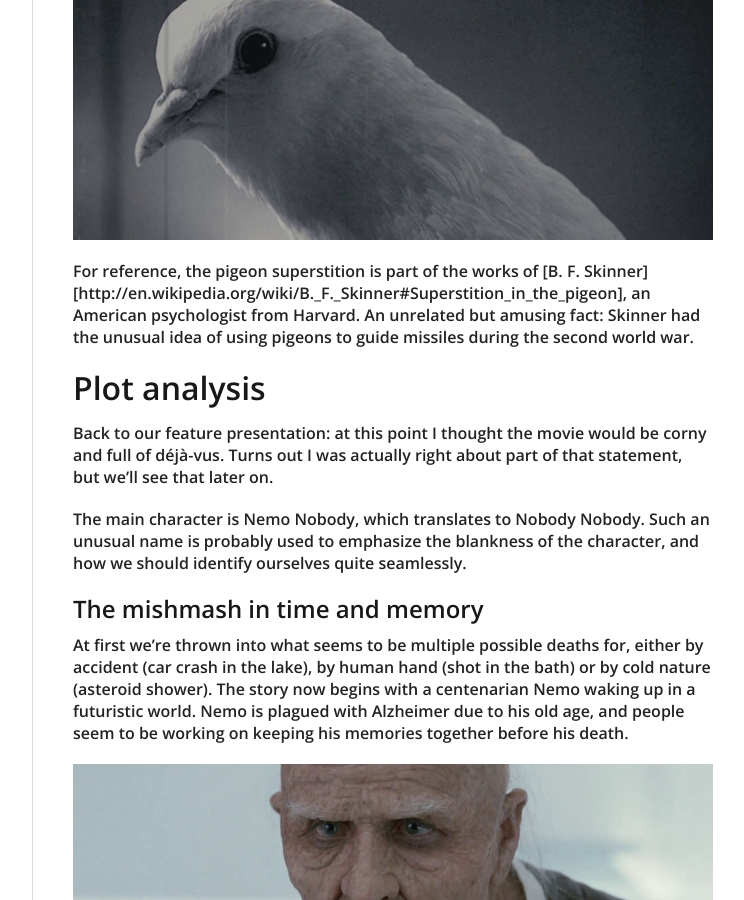
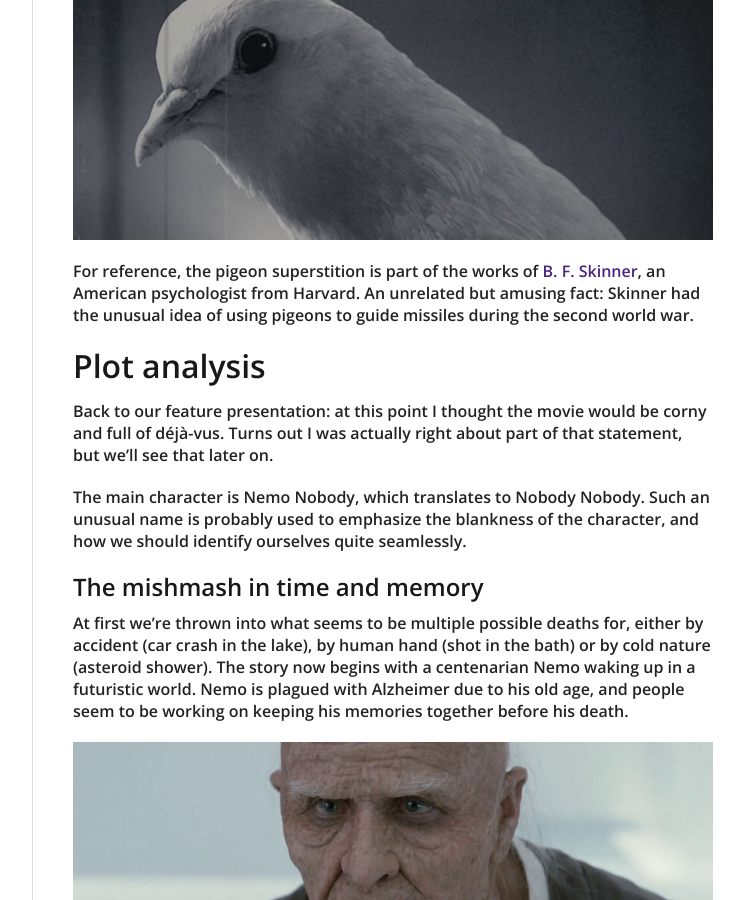
Before and after one commit to jmcomets/jmcomets.github.io, a Jekyll site: the page built from _posts/2015-04-26-mr-nobody-an-introspective-about-life.md, in a window 1280 px wide and 900 px high, scrolled down 1120 px. Shown: the whole window, without its empty margins (378-1122 px from the left). Built offline with Jekyll 4.4.1, drawn with Linux system fonts in a browser that asks for light colours; nearby versions of some CDN libraries.

```diff
--- a/_posts/2015-04-26-mr-nobody-an-introspective-about-life.md
+++ b/_posts/2015-04-26-mr-nobody-an-introspective-about-life.md
@@ -39,7 +39,7 @@
 ![The pigeon's superstition]({{ site.url }}/assets/img/mr-nobody-an-introspective-about-life/pigeon.png)
 
 For reference, the pigeon superstition is part of the works of [B. F.
-Skinner][http://en.wikipedia.org/wiki/B._F._Skinner#Superstition_in_the_pigeon],
+Skinner](http://en.wikipedia.org/wiki/B._F._Skinner#Superstition_in_the_pigeon),
 an American psychologist from Harvard. An unrelated but amusing fact: Skinner
 had the unusual idea of using pigeons to guide missiles during the second world
 war.
```
Also changed, not shown: README.md.
